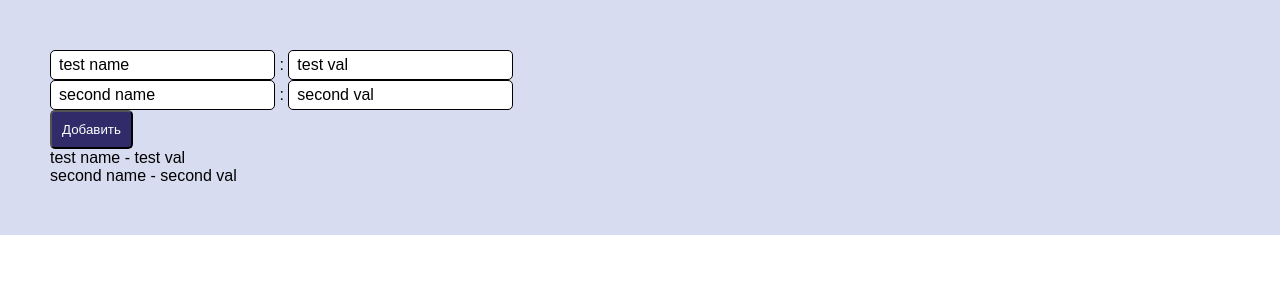
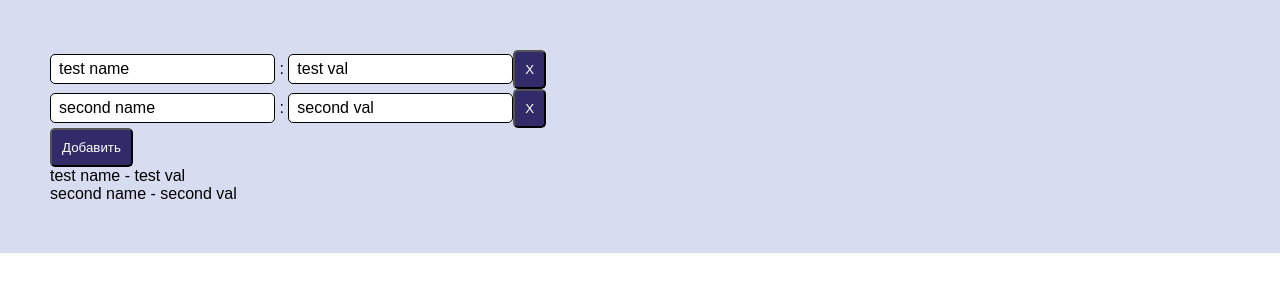
Before and after one commit to Repet124/product-editor, a Vue app: page / in a window 1280 px wide. Shown: the top 300 px of the page. Built offline with nearby package versions, Linux system fonts and the light colour scheme.

Commit message:
rm list items added

```diff
--- a/src/components/inputs/list-item.vue
+++ b/src/components/inputs/list-item.vue
@@ -15,6 +15,7 @@
 			@input="$emit('input', ch('val', $event.target.value))"
 			:placeholder="placeholderObj.val"
 		>
+		<button class="btn" @click="$emit('rm')">Х</button>
 	</div>
 </template>
 
--- a/src/components/inputs/list.vue
+++ b/src/components/inputs/list.vue
@@ -10,6 +10,7 @@
 			:val="item.val"
 			:placeholderObj="getPlaceholderObj"
 			@input="$emit('input', ch(index, $event))"
+			@rm="$emit('input', rm(index))"
 		/>
 		<button class="btn" @click="$emit('input', add())">Добавить</button>
 	</div>
@@ -49,6 +50,10 @@ export default {
 				val: ''
 			});
 			return this.list;
+		},
+		rm: function(index) {
+			this.list.splice(index, 1);
+			return this.list;
 		}
 	},
 	computed: {
```
